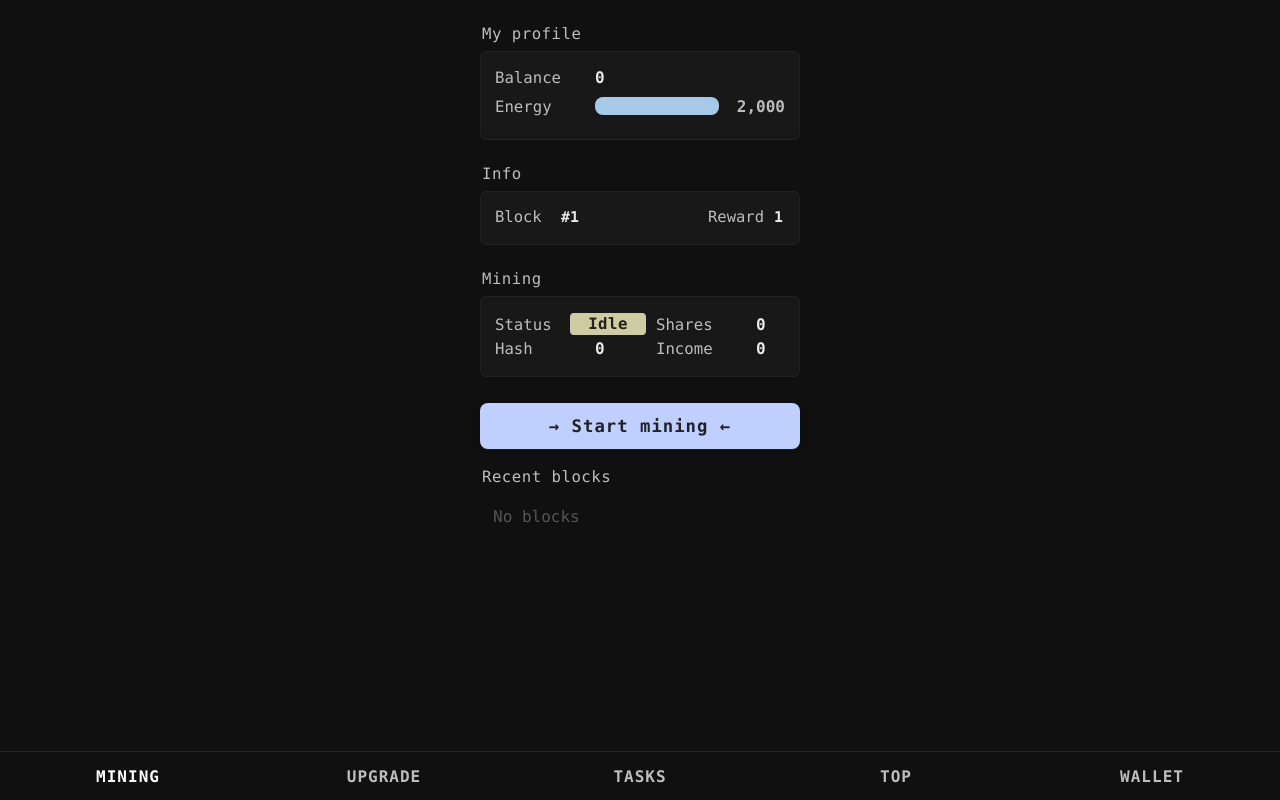
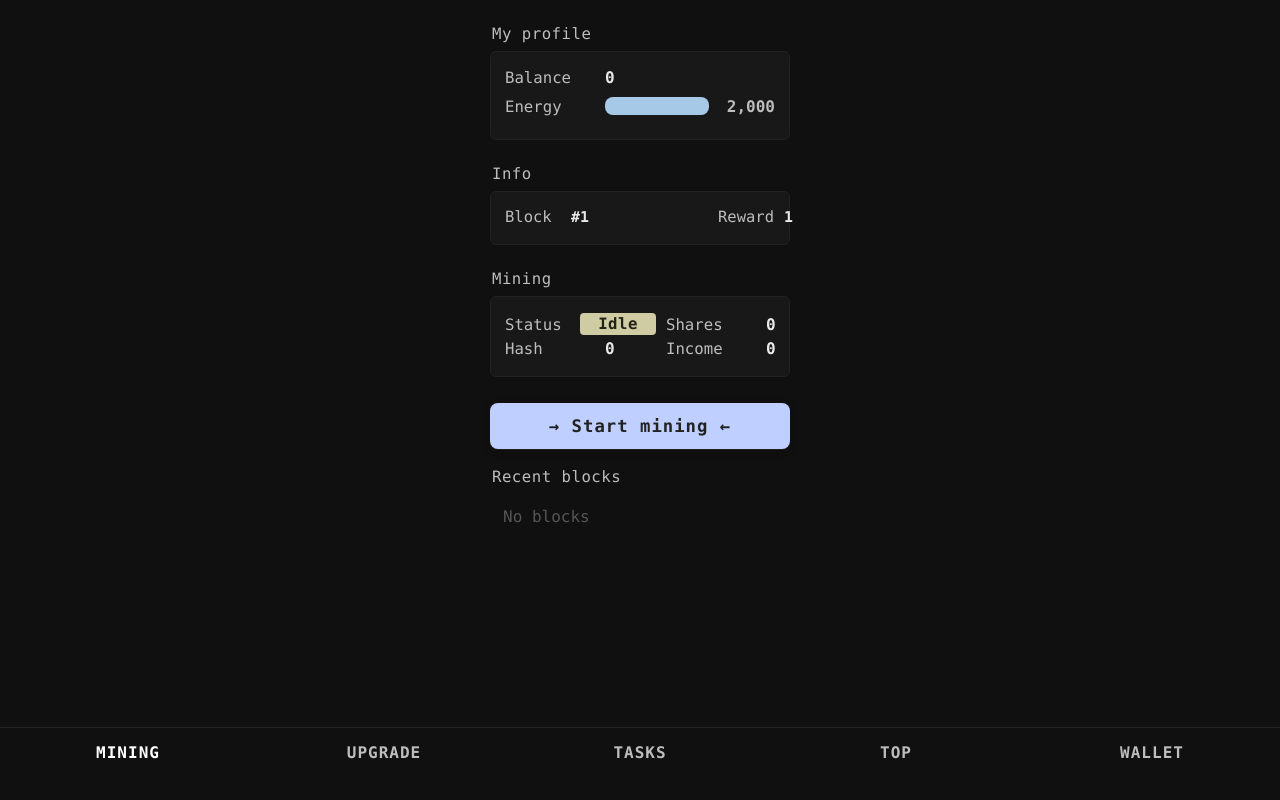
Before and after one commit to rngeryes/vote, a plain HTML site: page index.html in a window 1280 px wide. Drawn offline with Linux system fonts and the light colour scheme.

Commit message:
Update index.html

```diff
--- a/index.html
+++ b/index.html
@@ -49,8 +49,10 @@
 }
     }
     .wrap {
-  max-width: 320px;
+  max-width: 300px;
+  width: 100%;
   margin: 0 auto;
+  box-sizing: border-box;
   padding-bottom: 70px;
   min-height: 100vh;
   display: flex;
@@ -272,15 +274,29 @@
     /* Tabs */
     .bottom-bar {
   position: fixed;
-      left: 0; right: 0; bottom: 0;
+  left: 0; right: 0;
+  bottom: 24px; /* смещение вверх */
   height: 48px;
   background: var(--bg);
   display: flex;
   justify-content: space-around;
   align-items: center;
-      border-top: 1px solid #232526;
+  border-top: 1px solid #232526; /* только верхняя граница */
   z-index: 100;
   font-size: 1em;
+  overflow: visible;
+}
+
+.bottom-bar::after {
+  content: "";
+  position: absolute;
+  left: 0; right: 0;
+  top: 100%;
+  height: 24px; /* столько же, сколько bottom у .bottom-bar */
+  background: var(--bg);
+  /* border-top: 1px solid #232526;  <-- УБРАТЬ ЭТУ СТРОКУ! */
+  z-index: -1;
+  pointer-events: none;
 }
     .bar-btn {
       flex: 1;
@@ -336,7 +352,7 @@
       if (window.Telegram && Telegram.WebApp) {
         Telegram.WebApp.setHeaderColor && Telegram.WebApp.setHeaderColor('#111010');
         Telegram.WebApp.setBackgroundColor && Telegram.WebApp.setBackgroundColor('#111010');
-
+            Telegram.WebApp.requestFullscreen && Telegram.WebApp.requestFullscreen();
       }
     });
   </script>
```
Lines whose indentation alone changed are shown as unchanged.
